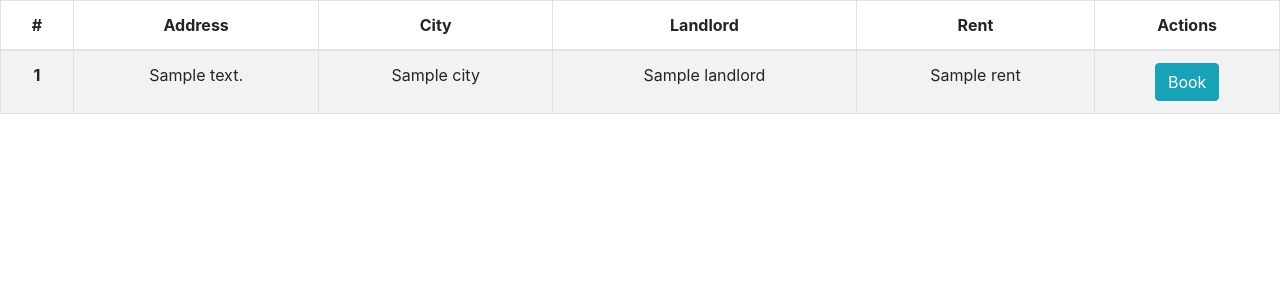
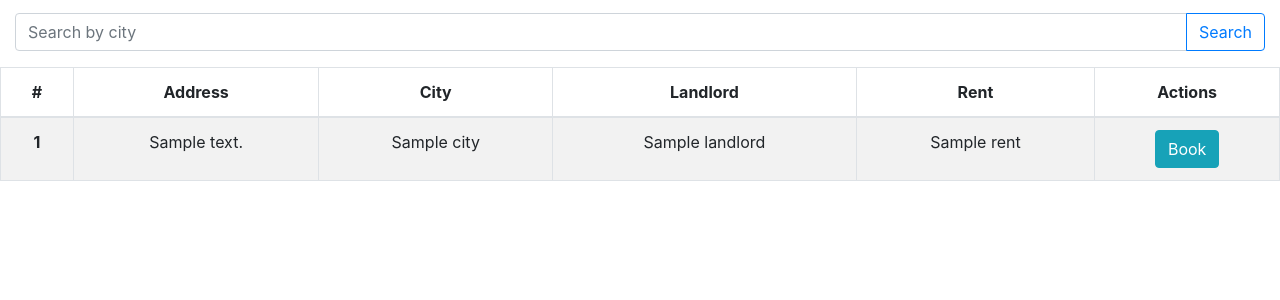
Before and after one commit to StoyanoVasil/SOT-frontend, a Flask app: template src/templates/free_rooms.html in a window 1280 px wide. Shown: the part 66-366 px from the top of the page. Run offline with Flask 2, Linux system fonts and the light colour scheme; the template is opened without the code that fills it: most values are stand-ins (such as "Sample title", 1, 10 or a date in 2020); some libraries are stand-ins or nearby versions.

Commit message:
add search on free_rooms page; add bookings endpoint

```diff
--- a/src/static/css/master.css
+++ b/src/static/css/master.css
@@ -15,3 +15,7 @@ html, body {
     height: 90%;
     width: 100%;
 }
+
+.top-space {
+    margin-top: 1%;
+}
--- a/src/templates/free_rooms.html
+++ b/src/templates/free_rooms.html
@@ -1,5 +1,16 @@
 {% extends 'layout.html' %}
 {% block body %}
+    <div class="col-lg-12 top-space">
+        <form action="/rooms/free" method="post">
+            <div class="input-group mb-3">
+                <input name="city" type="text" class="form-control" placeholder="Search by city"
+                       aria-label="Search by city" aria-describedby="basic-addon2">
+                <div class="input-group-append">
+                    <button class="btn btn-outline-primary" type="submit">Search</button>
+                </div>
+            </div>
+        </form>
+    </div>
     <table class="table table-bordered table-striped">
         <thead>
         <tr>
```
Also changed, not shown: src/views.py (+17 -4 lines).
